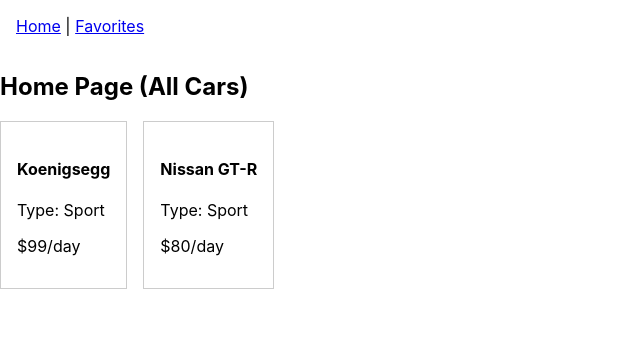
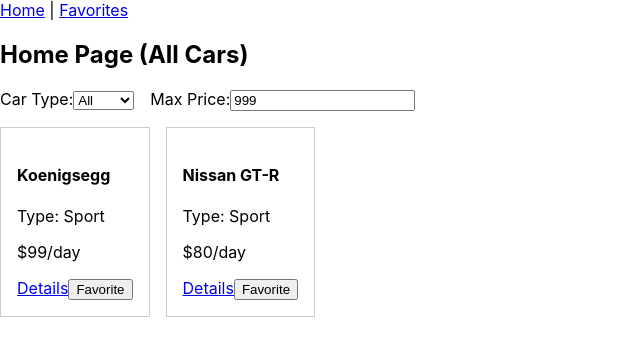
Before and after one commit to MohamedHnef/react-ex3, a React (Create React App) app: page / in a window 1280 px wide. Shown: the top 356 px of the page, without its empty margins (0-640 px from the left). Built offline with nearby package versions, Linux system fonts and the light colour scheme; the HTML template or start-up script is replaced by a standard one.

Commit message:
added reusable card

```diff
--- a/src/App.js
+++ b/src/App.js
@@ -1,24 +1,26 @@
-// App.js
-import React from 'react';
-import './App.css';
-
+import React, { useState } from 'react';
 import { BrowserRouter as Router, Routes, Route, Link } from 'react-router-dom';
 import HomePage from './pages/HomePage';
 import FavoritesPage from './pages/FavoritesPage';
 import CarDetailsPage from './pages/CarDetailsPage';
 
 function App() {
+  const [favorites, setFavorites] = useState([]);
+
+  const toggleFavorite = (carId) => {
+    setFavorites(prev =>
+      prev.includes(carId) ? prev.filter(id => id !== carId) : [...prev, carId]
+    );
+  };
+
   return (
     <Router>
-      <nav style={{ padding: '1rem' }}>
-        {/* Example nav links */}
-        <Link to="/">Home</Link> |{' '}
-        <Link to="/favorites">Favorites</Link>
+      <nav>
+        <Link to="/">Home</Link> | <Link to="/favorites">Favorites</Link>
       </nav>
-
       <Routes>
-        <Route path="/" element={<HomePage />} />
-        <Route path="/favorites" element={<FavoritesPage />} />
+        <Route path="/" element={<HomePage favorites={favorites} toggleFavorite={toggleFavorite} />} />
+        <Route path="/favorites" element={<FavoritesPage favorites={favorites} toggleFavorite={toggleFavorite} />} />
         <Route path="/car/:carId" element={<CarDetailsPage />} />
       </Routes>
     </Router>
--- /dev/null
+++ b/src/components/CarCard.jsx
@@ -0,0 +1,18 @@
+import React from 'react';
+import { Link } from 'react-router-dom';
+
+const CarCard = ({ car, isFavorite, toggleFavorite }) => {
+  return (
+    <div style={{ border: '1px solid #ccc', padding: '1rem' }}>
+      <h4>{car.name}</h4>
+      <p>Type: {car.type}</p>
+      <p>${car.pricePerDay}/day</p>
+      <Link to={`/car/${car.id}`}>Details</Link>
+      <button onClick={() => toggleFavorite(car.id)}>
+        {isFavorite ? 'Unfavorite' : 'Favorite'}
+      </button>
+    </div>
+  );
+};
+
+export default CarCard;
--- a/src/pages/FavoritesPage.jsx
+++ b/src/pages/FavoritesPage.jsx
@@ -1,10 +1,25 @@
 import React from 'react';
+import CarCard from '../components/CarCard';
+import carsData from '../data/carsData.json';
 
-function FavoritesPage() {
+function FavoritesPage({ favorites, toggleFavorite }) {
+  const favoriteCars = carsData.filter(car => favorites.includes(car.id));
+
   return (
     <div>
       <h2>Favorites</h2>
-      {/* List of favorited cars */}
+      {favoriteCars.length === 0 ? (
+        <p>No favorites yet.</p>
+      ) : (
+        favoriteCars.map(car => (
+          <CarCard
+            key={car.id}
+            car={car}
+            isFavorite={favorites.includes(car.id)}
+            toggleFavorite={toggleFavorite}
+          />
+        ))
+      )}
     </div>
   );
 }
--- a/src/pages/HomePage.jsx
+++ b/src/pages/HomePage.jsx
@@ -1,24 +1,57 @@
 import React, { useState, useEffect } from 'react';
 import carsData from '../data/carsData.json';
+import CarCard from '../components/CarCard';
 
-function HomePage() {
+function HomePage({ favorites, toggleFavorite }) {
   const [cars, setCars] = useState([]);
+  const [selectedType, setSelectedType] = useState('');
+  const [maxPrice, setMaxPrice] = useState(999);
 
   useEffect(() => {
-    // For now, we can just load from the JSON directly
     setCars(carsData);
   }, []);
+
+  const filteredCars = cars.filter(car => {
+    if (selectedType && car.type !== selectedType) return false;
+    if (car.pricePerDay > maxPrice) return false;
+    return true;
+  });
 
   return (
     <div>
       <h2>Home Page (All Cars)</h2>
+      <div style={{ marginBottom: '1rem' }}>
+        <label>
+          Car Type:
+          <select
+            value={selectedType}
+            onChange={(e) => setSelectedType(e.target.value)}
+          >
+            <option value="">All</option>
+            <option value="Sport">Sport</option>
+            <option value="SUV">SUV</option>
+            <option value="Sedan">Sedan</option>
+          </select>
+        </label>
+
+        <label style={{ marginLeft: '1rem' }}>
+          Max Price:
+          <input
+            type="number"
+            value={maxPrice}
+            onChange={(e) => setMaxPrice(e.target.value)}
+          />
+        </label>
+      </div>
+
       <div style={{ display: 'flex', flexWrap: 'wrap', gap: '1rem' }}>
-        {cars.map(car => (
-          <div key={car.id} style={{ border: '1px solid #ccc', padding: '1rem' }}>
-            <h4>{car.name}</h4>
-            <p>Type: {car.type}</p>
-            <p>${car.pricePerDay}/day</p>
-          </div>
+        {filteredCars.map(car => (
+          <CarCard
+            key={car.id}
+            car={car}
+            isFavorite={favorites.includes(car.id)}
+            toggleFavorite={toggleFavorite}
+          />
         ))}
       </div>
     </div>
```
